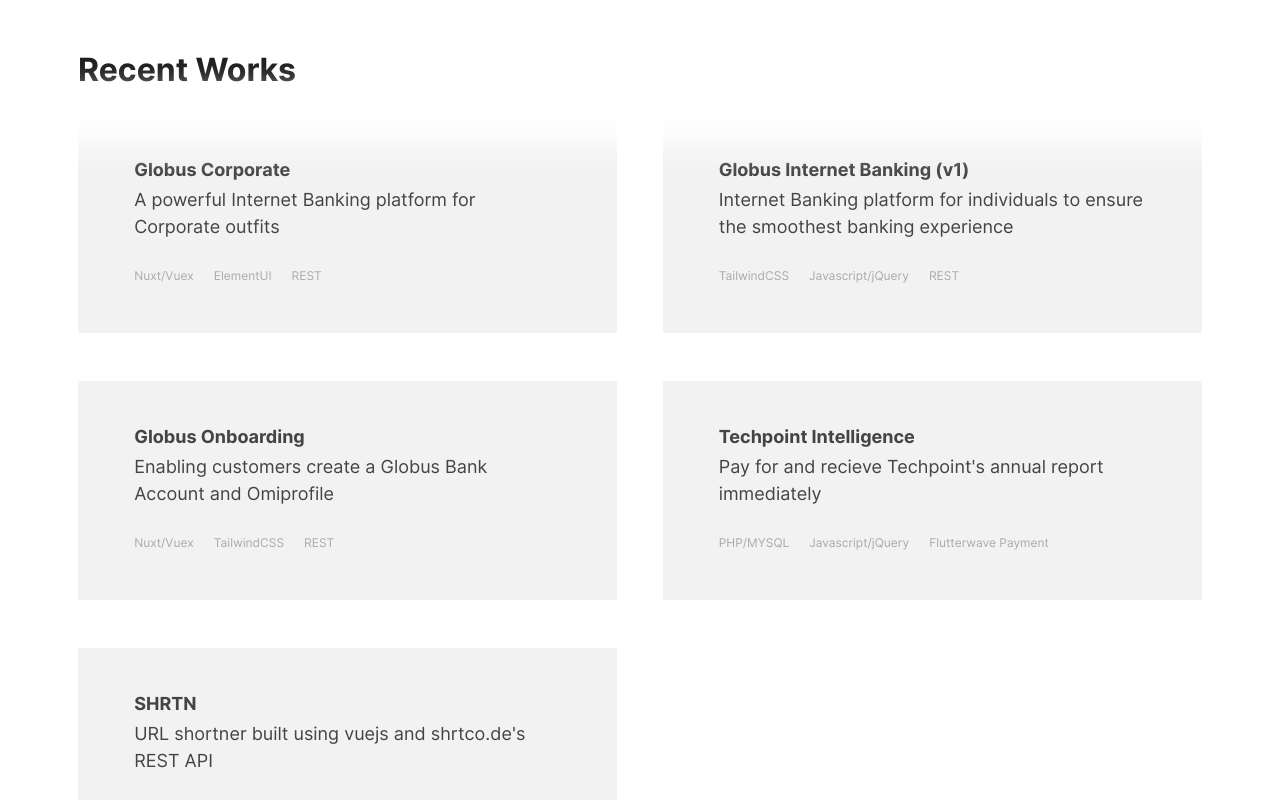
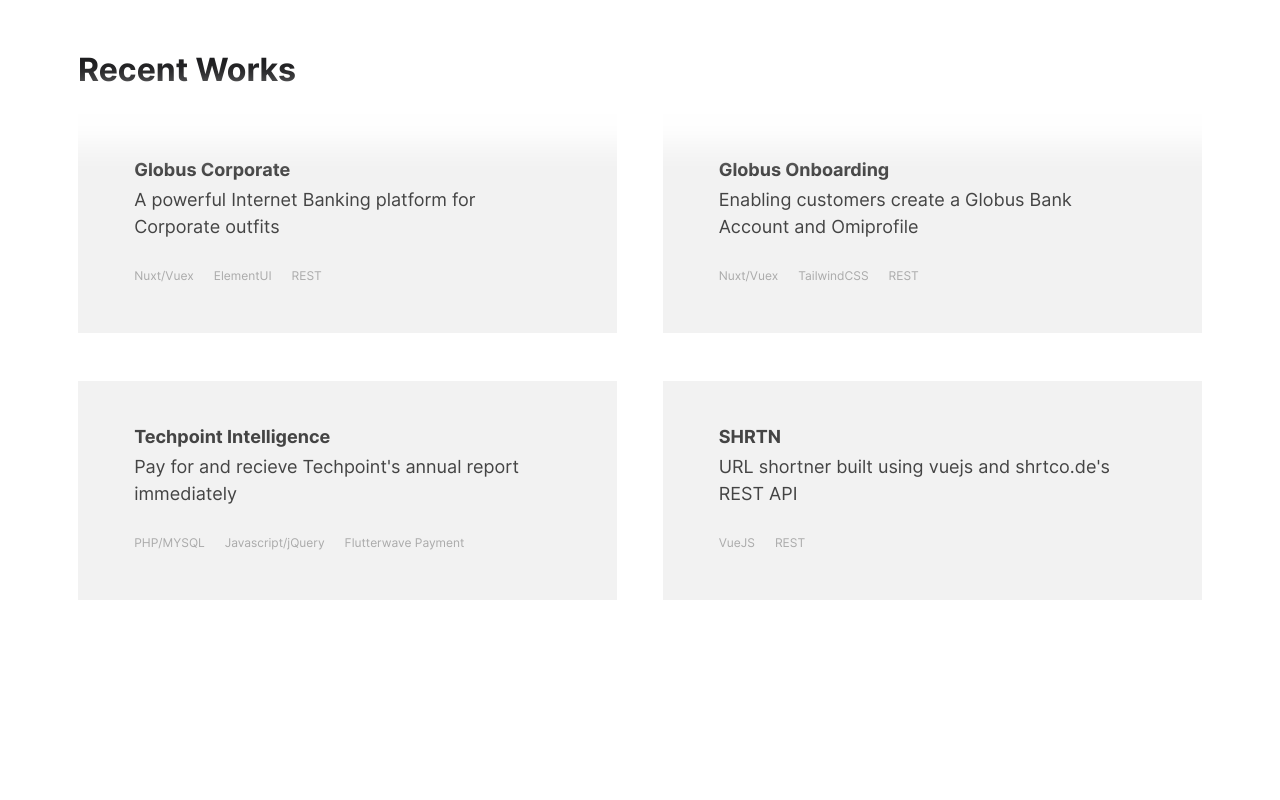
Before and after one commit to ozorku/ozorku-portfolio, a Nuxt app: page / in a window 1280 px wide. Shown: the part 676-1476 px from the top of the page. Built offline with nearby package versions, Linux system fonts and the light colour scheme.

Commit message:
update work

```diff
--- a/static/data/recentWorks.js
+++ b/static/data/recentWorks.js
@@ -7,14 +7,6 @@
     tools: ["Nuxt/Vuex", "ElementUI", "REST"]
   },
 
-  {
-    name: "Globus Internet Banking (v1)",
-    summary:
-      "Internet Banking platform for individuals to ensure the smoothest banking experience",
-    url: "https://globusbank.com/rib",
-    urlType: "post",
-    tools: ["TailwindCSS", "Javascript/jQuery", "REST"]
-  },
   {
     name: "Globus Onboarding",
     summary: "Enabling customers create a Globus Bank Account and Omiprofile",
```
